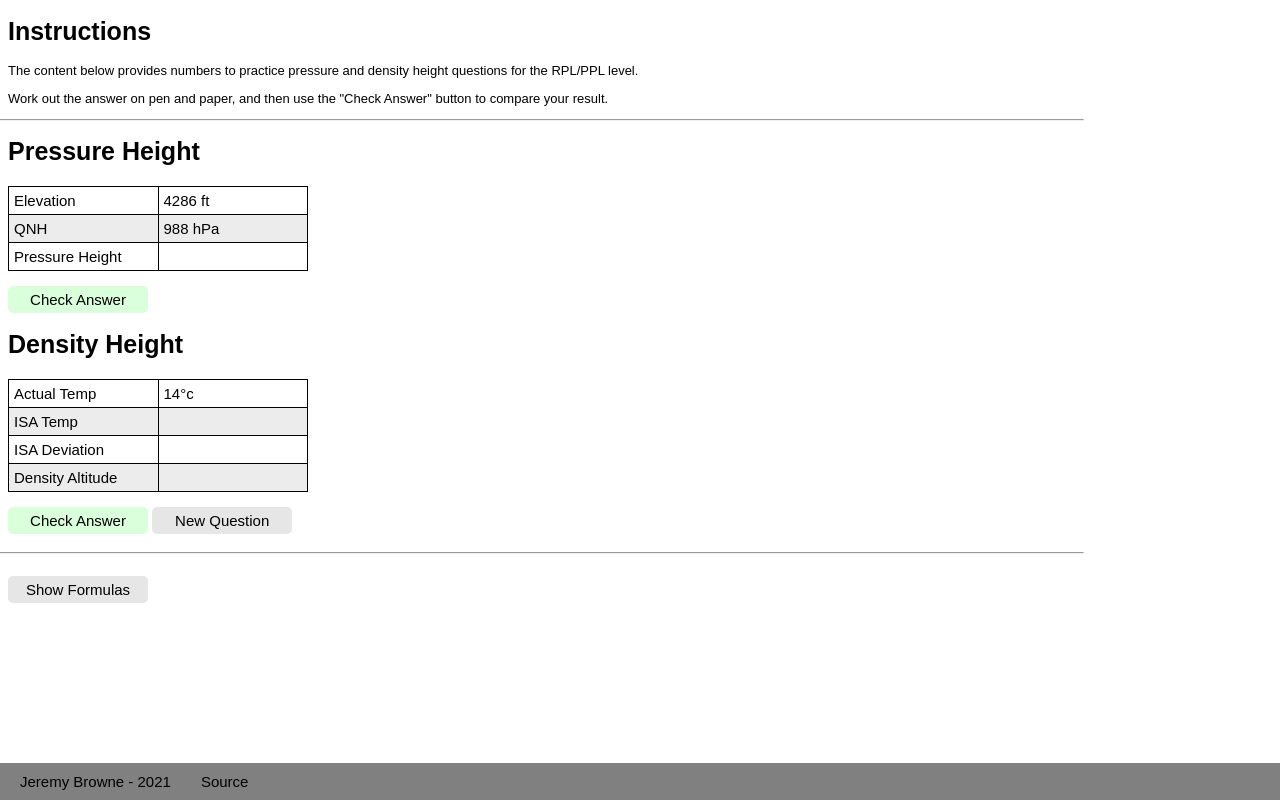
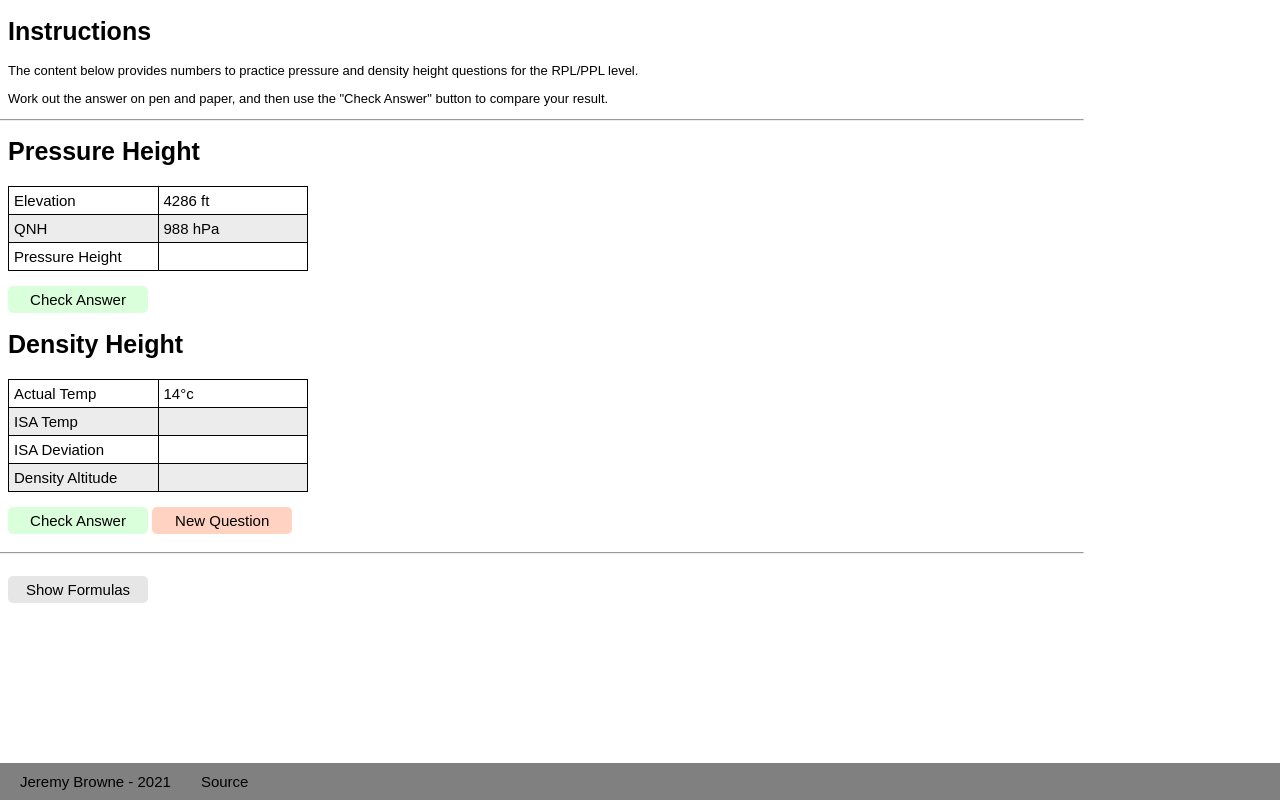
Before and after one commit to jeremy-browne/altCalcPractice, a plain HTML site: page index.html in a window 1280 px wide. Drawn offline with Linux system fonts and the light colour scheme.

Commit message:
Style clean up

```diff
--- a/index.html
+++ b/index.html
@@ -56,7 +56,7 @@
                 </tr>
             </table>
             <button class="button answer" onclick=getDensityHeight()>Check Answer</button>
-            <button class="button" onclick=newQuestionData()>New Question</button>
+            <button class="button newQuestion" onclick=newQuestionData()>New Question</button>
         </div>
         <div id="formulaControls">
             <hr/>
--- a/styles/styles.css
+++ b/styles/styles.css
@@ -52,6 +52,10 @@ h1 {
 
 .button:active {
   transform: translateY(3px);
+}
+
+.button:hover {
+  background-color: rgb(180, 180, 180);
 }
 
 .answer {
@@ -113,6 +117,14 @@ h1 {
   background-color: darkgray;
 }
 
+.newQuestion {
+  background-color: rgb(255, 210, 193);
+}
+
+.newQuestion:hover {
+  background-color: rgb(255, 172, 142);
+}
+
 #blank {
   text-decoration: none;
 }
```
